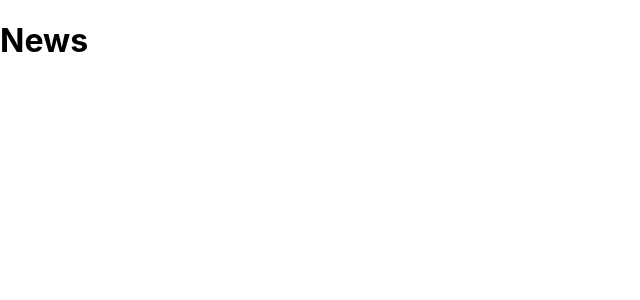
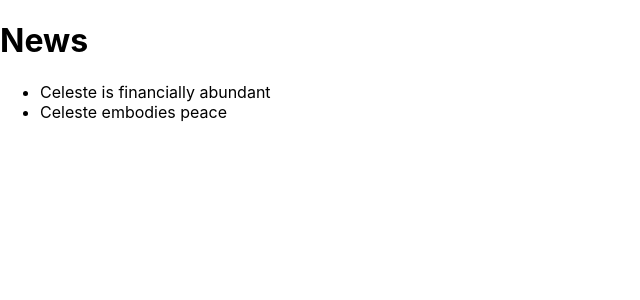
Before and after one commit to CelesteRCodes/nextjs-intro, a Next.js app: page /news in a window 1280 px wide. Shown: the top 300 px of the page, without its empty margins (0-640 px from the left). Built offline with nearby package versions, Linux system fonts and the light colour scheme.

Commit message:
linking between pages with a href - sends new request/gets new html pg, not SPA

```diff
--- a/pages/news/index.js
+++ b/pages/news/index.js
@@ -2,9 +2,24 @@
 
 function NewsPage() {
   return (
+    <>
     <h1>News</h1>
-  )
+    <ul>
+      <li>
+        <a href='/news/something-else'>
+              Celeste is financially abundant
+        </a>
 
+      </li>
+      <li>
+        <a href='/'>
+           Celeste embodies peace
+        </a>
+
+        </li>
+    </ul>
+    </>
+  );
 }
 
 export default NewsPage;
```
